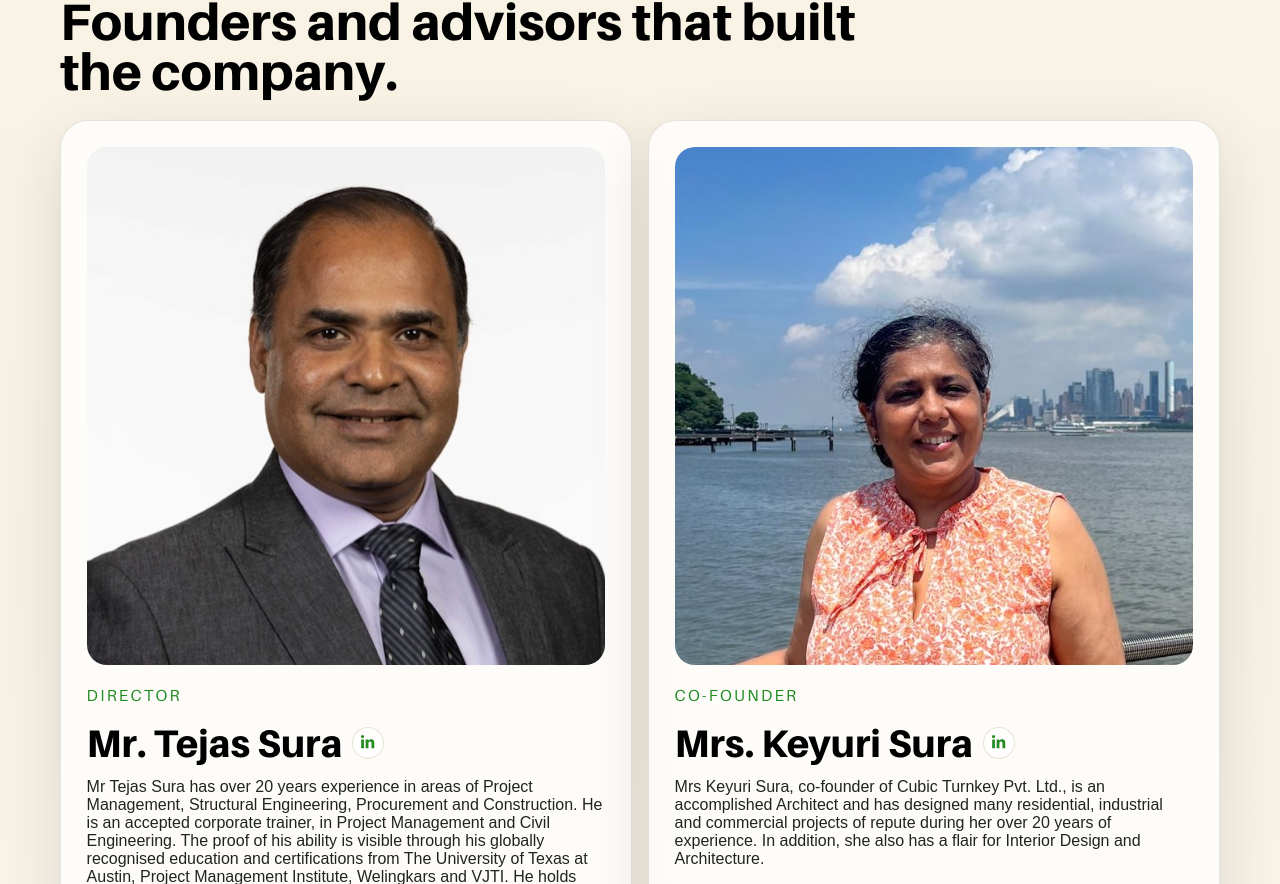
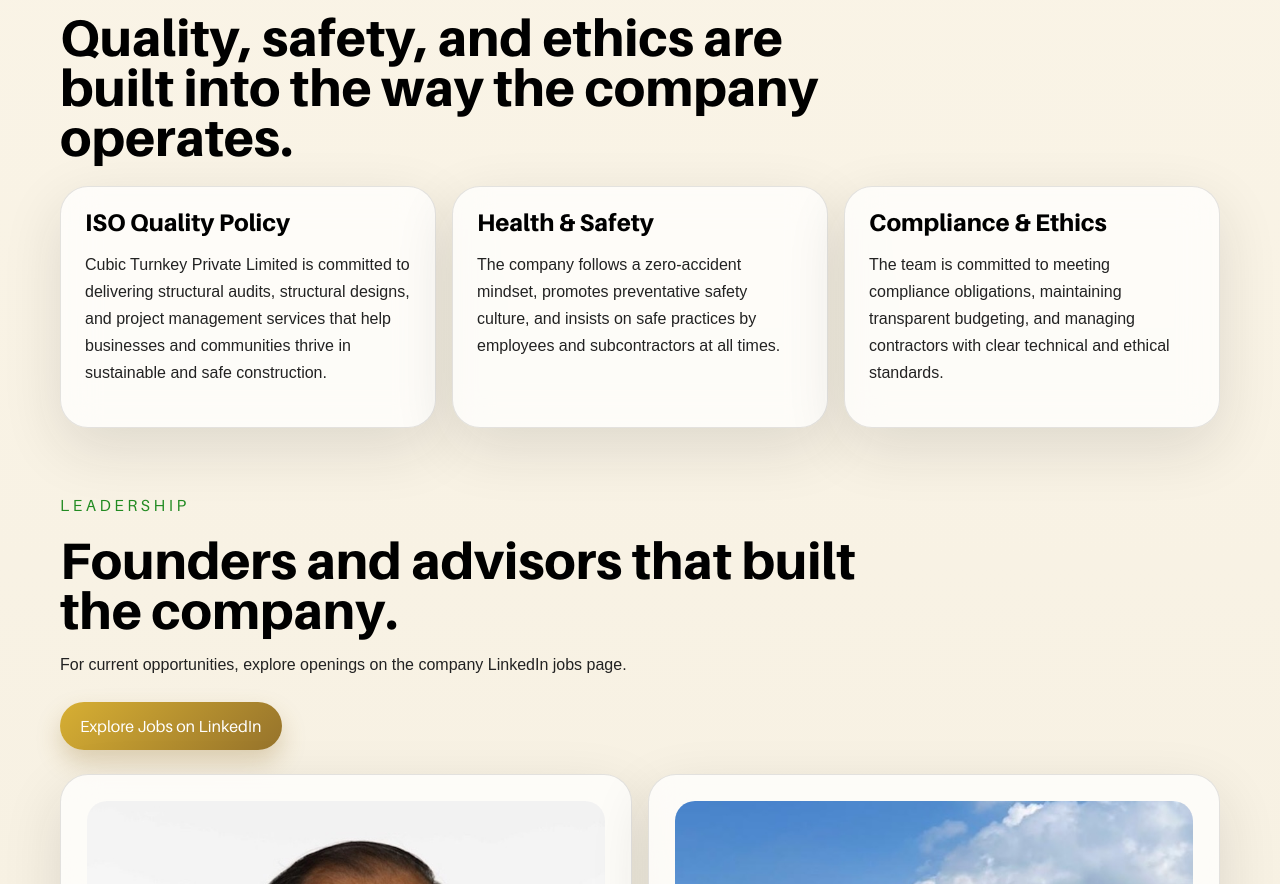
Before and after one commit to nidhi-s-14/cubic-turnkey-website, a React (Vite) app: page /about in a window 1280 px wide. Shown: the part 1916-2800 px from the top of the page. Built offline with nearby package versions, Linux system fonts and the light colour scheme.

Commit message:
feature: removed careers and quality and moved logic to about

```diff
--- a/src/App.jsx
+++ b/src/App.jsx
@@ -1,11 +1,9 @@
 import { Navigate, Route, Routes } from "react-router-dom";
 import Layout from "./components/Layout";
 import AboutPage from "./pages/AboutPage";
-import CareersPage from "./pages/CareersPage";
 import ContactPage from "./pages/ContactPage";
 import GalleryPage from "./pages/GalleryPage";
 import HomePage from "./pages/HomePage";
-import QualityCompliancePage from "./pages/QualityCompliancePage";
 import ServicesPage from "./pages/ServicesPage";
 
 function App() {
@@ -15,8 +13,6 @@ function App() {
         <Route path="/" element={<HomePage />} />
         <Route path="/about" element={<AboutPage />} />
         <Route path="/services" element={<ServicesPage />} />
-        <Route path="/quality-compliance" element={<QualityCompliancePage />} />
-        <Route path="/careers" element={<CareersPage />} />
         <Route path="/contact" element={<ContactPage />} />
         <Route path="/gallery" element={<GalleryPage />} />
         <Route path="*" element={<Navigate to="/" replace />} />
--- a/src/components/Layout.jsx
+++ b/src/components/Layout.jsx
@@ -6,8 +6,6 @@ const navItems = [
   { label: "Home", to: "/" },
   { label: "About", to: "/about" },
   { label: "Services", to: "/services" },
-  { label: "Quality", to: "/quality-compliance" },
-  { label: "Careers", to: "/careers" },
   { label: "Gallery", to: "/gallery" },
   { label: "Contact", to: "/contact" },
 ];
--- a/src/pages/AboutPage.jsx
+++ b/src/pages/AboutPage.jsx
@@ -22,6 +22,24 @@ const objectives = [
     title: "Honesty & Integrity",
     description:
       "To build successful relationships on a foundation of trust further strengthened with ethical practices.",
+  },
+];
+
+const certifications = [
+  {
+    title: "ISO Quality Policy",
+    description:
+      "Cubic Turnkey Private Limited is committed to delivering structural audits, structural designs, and project management services that help businesses and communities thrive in sustainable and safe construction.",
+  },
+  {
+    title: "Health & Safety",
+    description:
+      "The company follows a zero-accident mindset, promotes preventative safety culture, and insists on safe practices by employees and subcontractors at all times.",
+  },
+  {
+    title: "Compliance & Ethics",
+    description:
+      "The team is committed to meeting compliance obligations, maintaining transparent budgeting, and managing contractors with clear technical and ethical standards.",
   },
 ];
 
@@ -139,6 +157,7 @@ function getInitials(name) {
 
 function AboutPage() {
   const assetBase = import.meta.env.BASE_URL;
+  const jobsUrl = "https://www.linkedin.com/company/cubicturnkeyprivatelimited/jobs/";
 
   return (
     <>
@@ -169,9 +188,35 @@ function AboutPage() {
       </SectionBlock>
 
       <SectionBlock
+        eyebrow="ISO & Compliance"
+        title="Quality, safety, and ethics are built into the way the company operates."
+      >
+        <div className="card-grid">
+          {certifications.map((item) => (
+            <article className="card" key={item.title}>
+              <h3>{item.title}</h3>
+              <p>{item.description}</p>
+            </article>
+          ))}
+        </div>
+      </SectionBlock>
+
+      <SectionBlock
         eyebrow="Leadership"
         title="Founders and advisors that built the company."
+        description="For current opportunities, explore openings on the company LinkedIn jobs page."
       >
+        <div className="about-jobs-cta">
+          <a
+            className="button button-primary"
+            href={jobsUrl}
+            target="_blank"
+            rel="noreferrer"
+          >
+            Explore Jobs on LinkedIn
+          </a>
+        </div>
+
         <div className="founder-grid">
           {founders.map((person) => (
             <article className="founder-card" key={person.name}>
--- a/src/pages/CareersPage.jsx
+++ /dev/null
@@ -1,52 +0,0 @@
-import PageHero from "../components/PageHero";
-import SectionBlock from "../components/SectionBlock";
-
-const values = [
-  "Customer Centricity",
-  "Honesty, Integrity & Trust",
-  "Diversity, Equity & Inclusivity",
-  "Aim Higher & Innovation",
-];
-
-function CareersPage() {
-  return (
-    <>
-      <PageHero
-        title="Build your future with Cubic Turnkey."
-        description="This page is structured to support employer-brand messaging, values, and a future live list of openings."
-        aside={
-          <>
-            <p className="panel-title">Career page skeleton</p>
-            <ul>
-              <li>Talent pitch and culture story</li>
-              <li>Values and behaviours</li>
-              <li>Current openings and apply CTA</li>
-            </ul>
-          </>
-        }
-      />
-
-      <SectionBlock
-        eyebrow="Values"
-        title="A culture framework ready for recruiting content."
-      >
-        <div className="card-grid">
-          {values.map((item) => (
-            <article className="card" key={item}>
-              <h3>{item}</h3>
-              <p>Placeholder for the behavior and culture copy associated with this value.</p>
-            </article>
-          ))}
-        </div>
-      </SectionBlock>
-
-      <SectionBlock
-        eyebrow="Openings"
-        title="A placeholder area for future dynamic job listings."
-        description="When you are ready, we can connect this block to a CMS, ATS, or a simple manually managed data file."
-      />
-    </>
-  );
-}
-
-export default CareersPage;
--- a/src/pages/QualityCompliancePage.jsx
+++ /dev/null
@@ -1,46 +0,0 @@
-import PageHero from "../components/PageHero";
-import SectionBlock from "../components/SectionBlock";
-
-const policies = [
-  "ISO Quality Policy",
-  "Health & Safety Policy",
-  "Compliance obligations",
-  "Ethical budgeting and contractor management",
-];
-
-function QualityCompliancePage() {
-  return (
-    <>
-      <PageHero
-        title="A dedicated framework for policy, safety, and standards."
-        description="This page skeleton is positioned for the formal ISO, health and safety, and ethics language from the sitemap."
-        aside={
-          <>
-            <p className="panel-title">Planned content</p>
-            <ul>
-              <li>Quality commitments</li>
-              <li>Safety and prevention culture</li>
-              <li>Regulatory and ethical standards</li>
-            </ul>
-          </>
-        }
-      />
-
-      <SectionBlock
-        eyebrow="Policies"
-        title="A clean layout for trust-building compliance content."
-      >
-        <div className="card-grid">
-          {policies.map((item) => (
-            <article className="card" key={item}>
-              <h3>{item}</h3>
-              <p>Placeholder for policy excerpts, commitments, and compliance details.</p>
-            </article>
-          ))}
-        </div>
-      </SectionBlock>
-    </>
-  );
-}
-
-export default QualityCompliancePage;
--- a/src/styles.css
+++ b/src/styles.css
@@ -283,7 +283,7 @@ img {
 }
 
 .page-hero {
-  padding: 1rem 0 2rem;
+  padding: 2rem 0 2rem;
 }
 
 .hero-banner,
@@ -615,6 +615,10 @@ img {
   margin-top: auto;
 }
 
+.about-jobs-cta {
+  margin-top: 1.5rem;
+}
+
 .card {
   padding: 1.5rem;
 }
```
